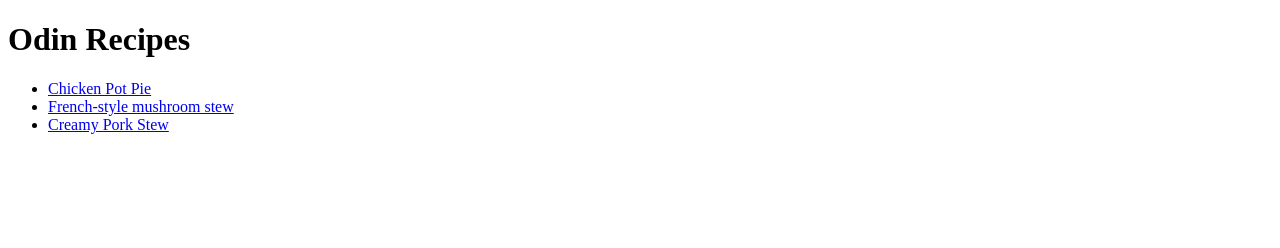
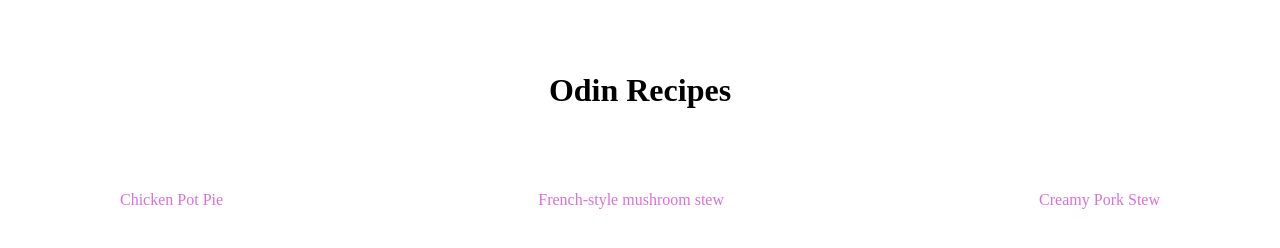
Before and after one commit to Lkemp1790/odin-recipes, a plain HTML site: page index.html in a window 1280 px wide. Drawn offline with Linux system fonts and the light colour scheme.

Commit message:
Added style.css and made some css changes

```diff
--- a/index.html
+++ b/index.html
@@ -4,14 +4,14 @@
     <meta charset="UTF-8">
     <meta name="viewport" content="width=device-width, initial-scale=1.0">
     <title>Odin Recipes</title>
-
+    <link rel="stylesheet" href="./style.css">
 </head>
 <body>
     <h1>Odin Recipes</h1>
-    <ul>
-        <li><a href="./recipes/ChickenPotPie.html">Chicken Pot Pie</a></li>
-        <li><a href="./recipes/French-StyleMushroomStew.html">French-style mushroom stew</a></li>
-        <li><a href="./recipes/CreamyPorkStew.html">Creamy Pork Stew</a></li>
+    <ul class="nav-list">
+        <li class="nav-item"><a href="./recipes/ChickenPotPie.html">Chicken Pot Pie</a></li>
+        <li class="nav-item"><a href="./recipes/French-StyleMushroomStew.html">French-style mushroom stew</a></li>
+        <li class="nav-item"><a href="./recipes/CreamyPorkStew.html">Creamy Pork Stew</a></li>
     </ul>
 </body>
 </html>
--- /dev/null
+++ b/style.css
@@ -0,0 +1,31 @@
+* {
+    margin: 0;
+    padding: 24px;
+}
+h1, h3 {
+    text-align: center;
+    font-size: 32px;
+}
+
+.nav-list {
+    display: flex;
+    list-style: none;
+    justify-content: space-between;
+    align-items: center;
+    margin: 10px auto 0 auto;
+}
+
+.nav-item > a {
+    text-decoration: none;
+    color: orchid;
+}
+
+.nav-item > a:hover {
+    color: purple;
+}
+
+img {
+    width: 400px;
+    height: 400px;
+    margin: 0 auto 0 auto;
+}
```
Also changed, not shown: recipes/ChickenPotPie.html (+1 -0 lines), recipes/CreamyPorkStew.html (+1 -0 lines), recipes/French-StyleMushroomStew.html (+1 -0 lines).
